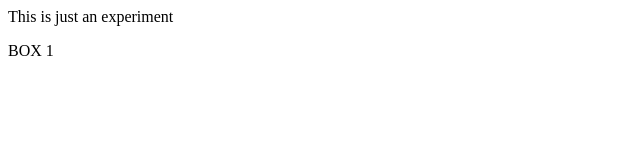
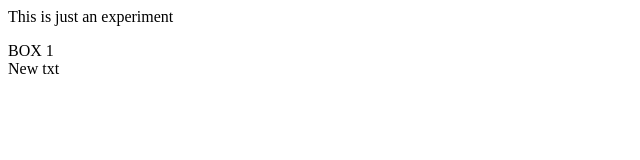
Before and after one commit to Agniva-07/localrepo, a plain HTML site: page index.html in a window 1280 px wide. Shown: the full height of the page, 0-640 px from the left. Drawn offline with Linux system fonts and the light colour scheme.

Commit message:
Added a txt

```diff
--- a/index.html
+++ b/index.html
@@ -1,2 +1,3 @@
 <p>This is just an experiment</p>
 <div class="box">BOX 1</div>
+<div>New txt</div>
```
